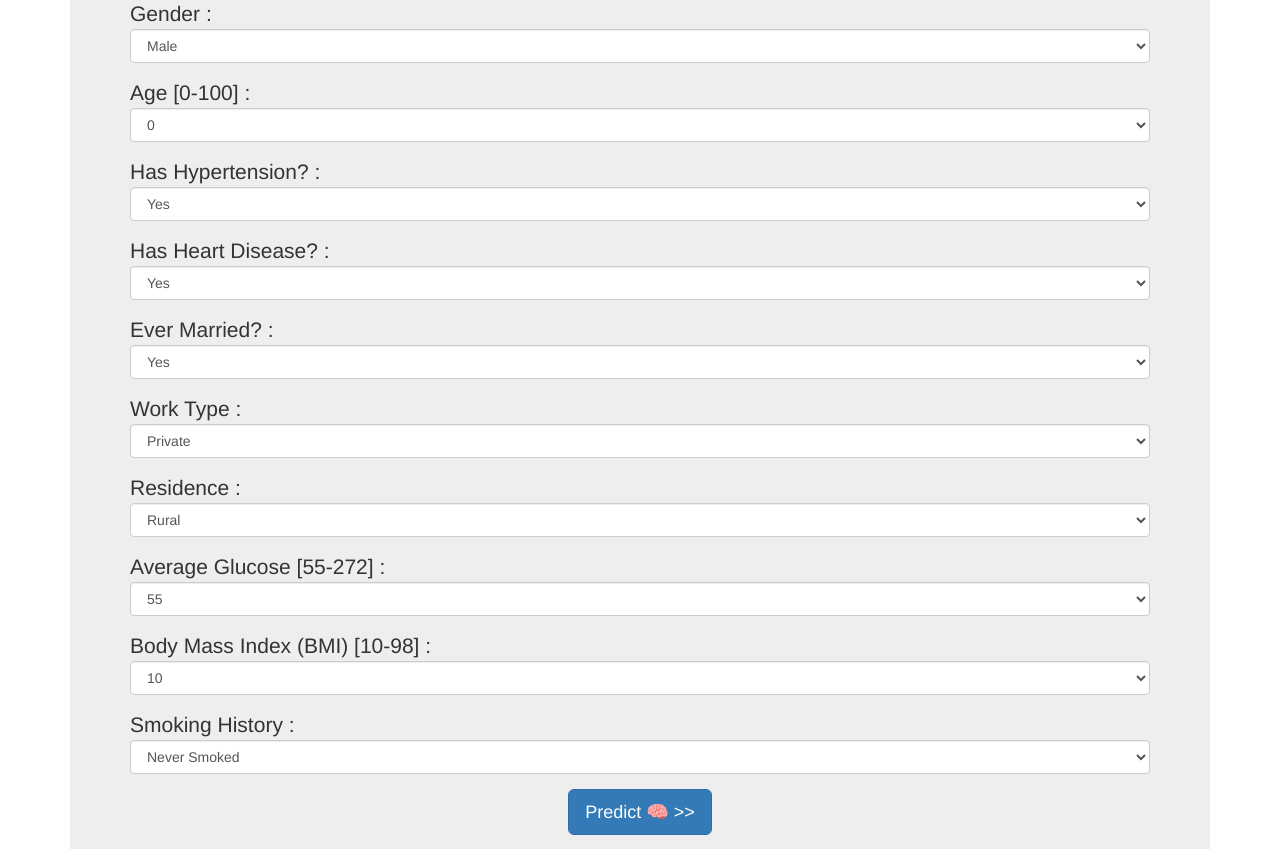
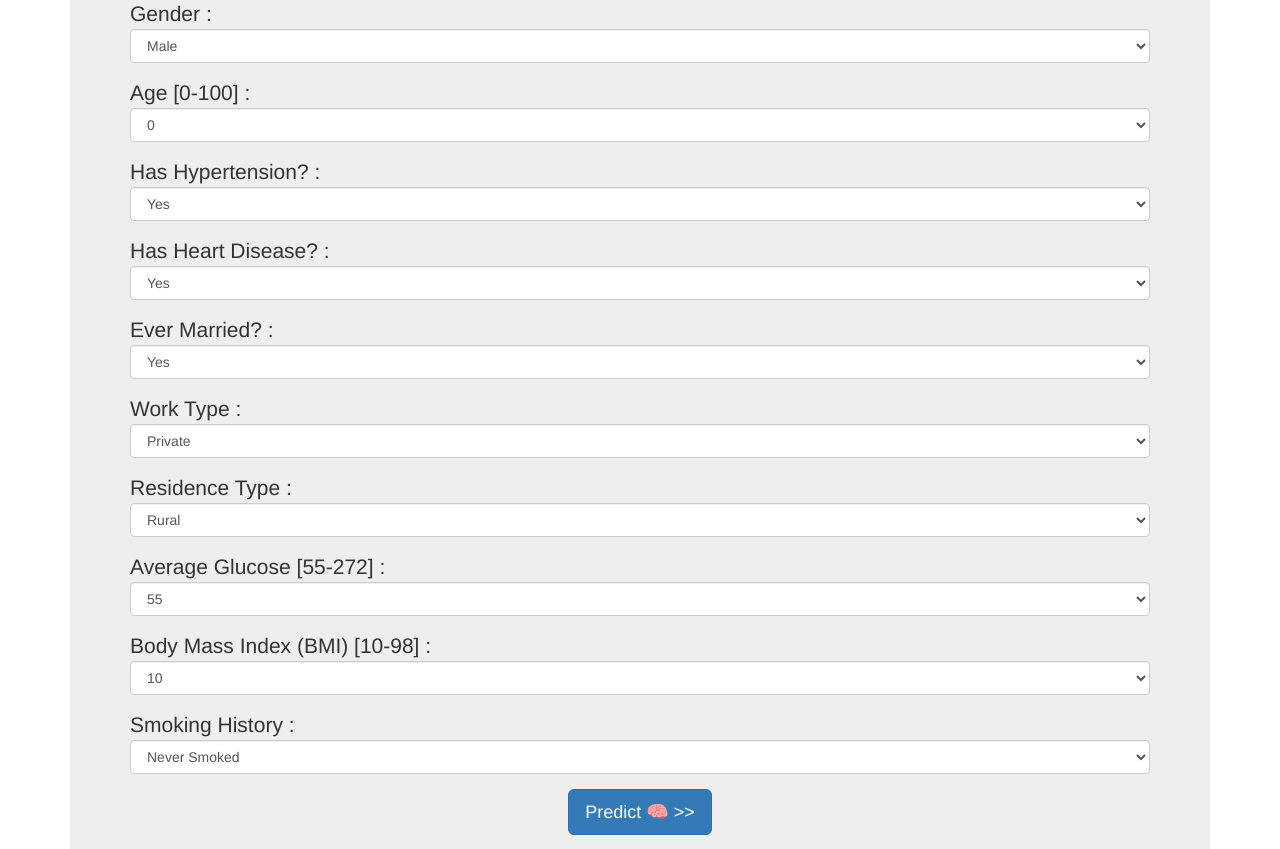
Before and after one commit to mvivirito/stroke_prediction, a Flask app: page /main in a window 1280 px wide. Shown: the part 387-1236 px from the top of the page. Run offline with Flask 2, Linux system fonts and the light colour scheme; some libraries are stand-ins or nearby versions.

Commit message:
Fixed Input Title

```diff
--- a/app/templates/main.html
+++ b/app/templates/main.html
@@ -104,7 +104,7 @@
 
             </select>
         </p>
-        <p>Residence :
+        <p>Residence Type :
             <select class="form-control" id="residence" name="residence">
                 <option>Rural</option>
                 <option>Urban</option>
```
